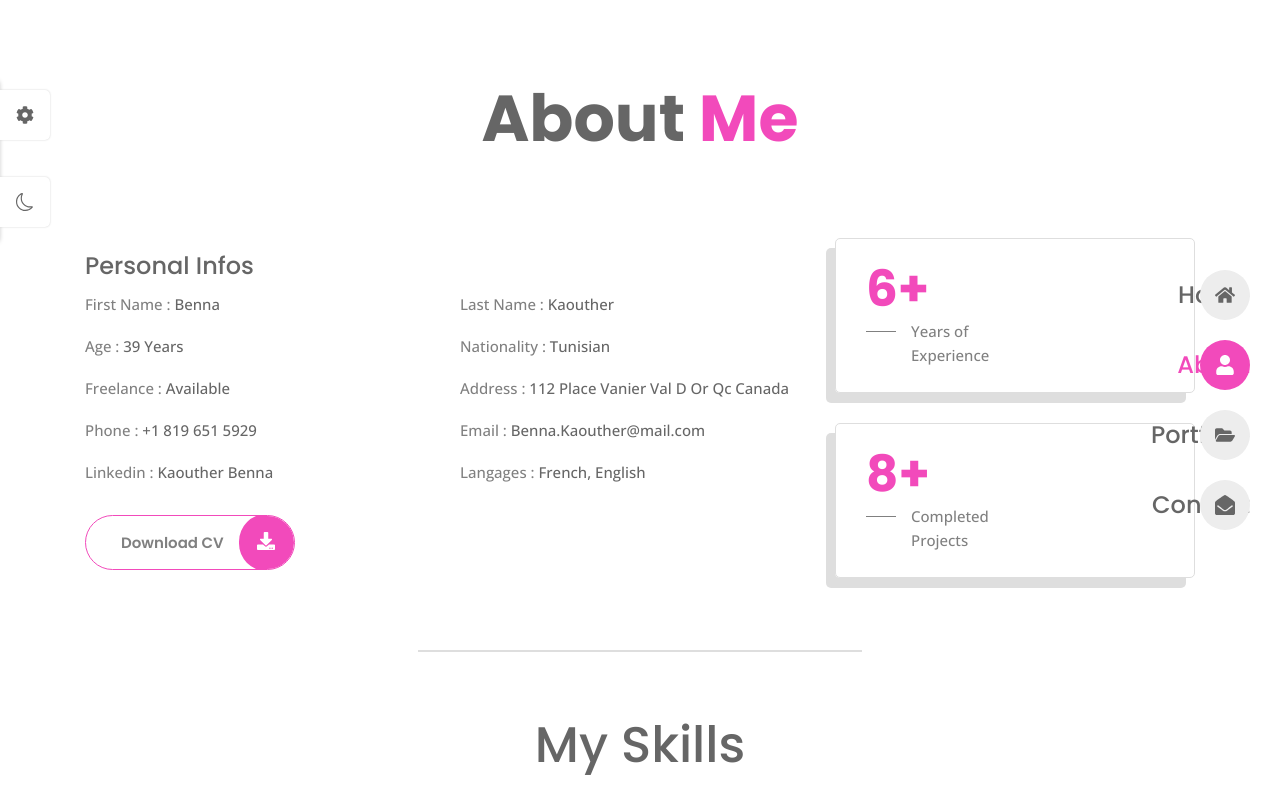
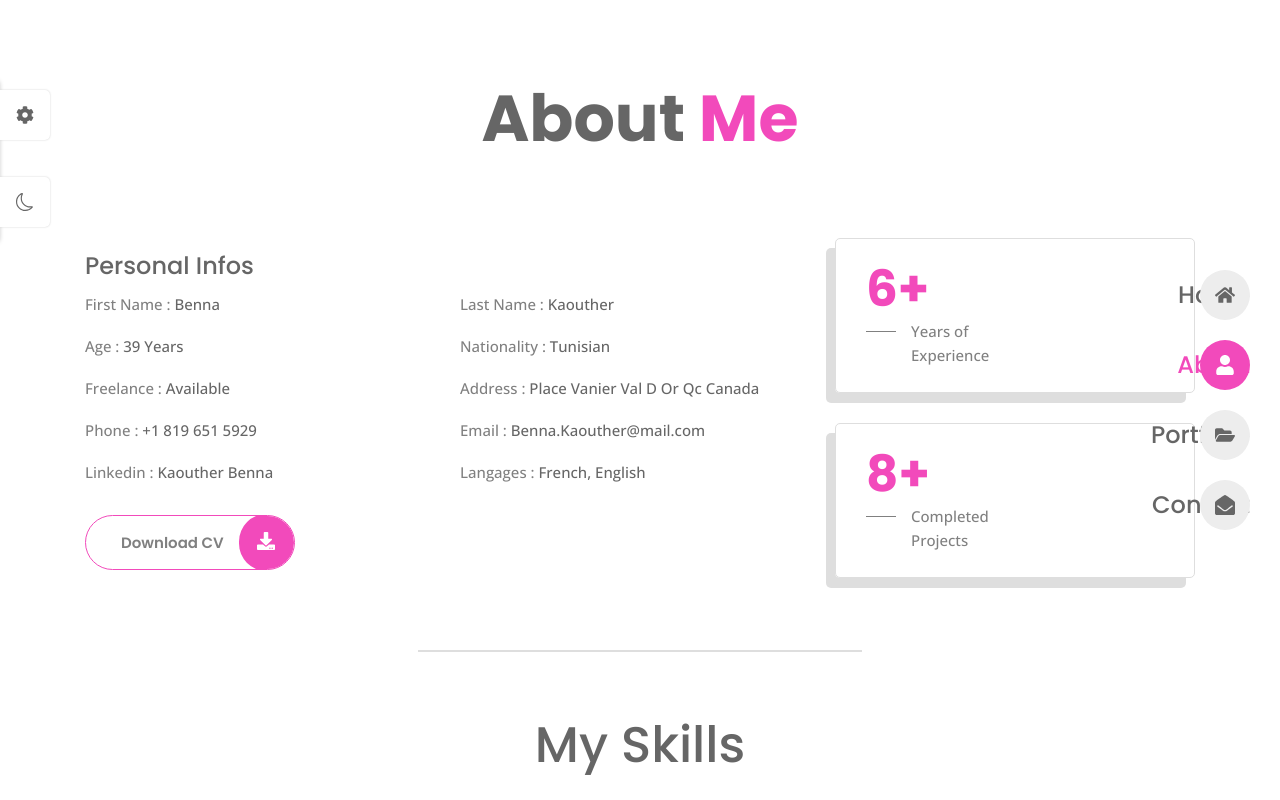
Before and after one commit to BennaKaouther/portfolio, a React (Create React App) app: page /about in a window 1280 px wide. Shown: the top 800 px of the page. Built offline with nearby package versions, Linux system fonts and the light colour scheme; a web font is replaced by a local one.

Commit message:
Update data.jsx
ddd

```diff
--- a/src/data.jsx
+++ b/src/data.jsx
@@ -91,7 +91,7 @@ export const personalInfo = [
   {
     id: 6,
     title: 'Address : ',
-    description: '112 Place Vanier Val D Or Qc Canada',
+    description: 'Place Vanier Val D Or Qc Canada',
   },
 
   {
```
